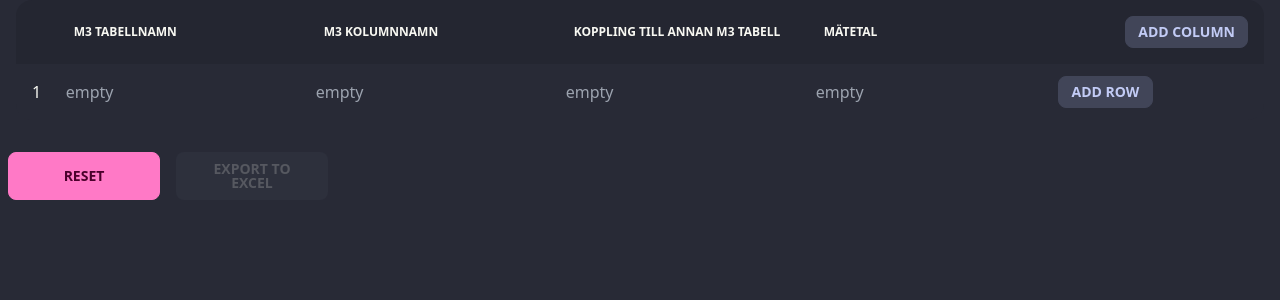
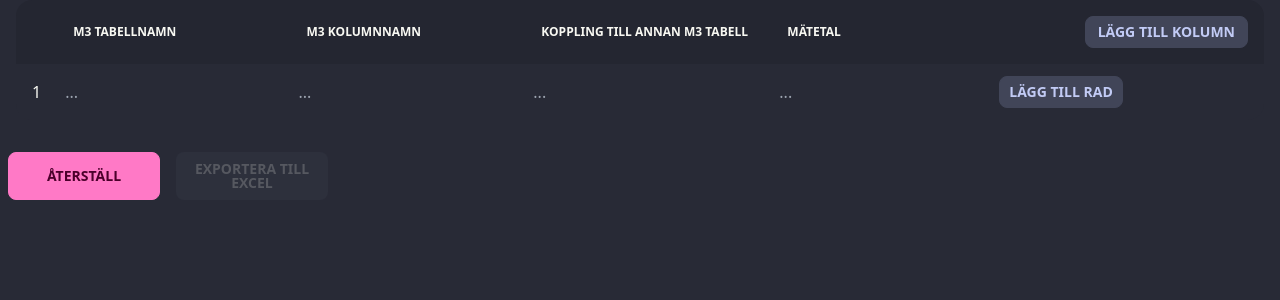
Before and after one commit to oliie/jak-tabell, a SvelteKit app: page / in a window 1280 px wide. Shown: the top 300 px of the page. Built offline with nearby package versions, Linux system fonts and the light colour scheme.

Commit message:
- adds swedish and new placeholders

```diff
--- a/src/routes/+page.svelte
+++ b/src/routes/+page.svelte
@@ -55,9 +55,11 @@
   };
 
   const resetTable = () => {
-    headings = structuredClone(INITIAL_HEADINGS);
-    data = structuredClone(INITIAL_DATA);
-    storeData();
+    if (confirm('Vill du återställa tabellen?')) {
+      headings = structuredClone(INITIAL_HEADINGS);
+      data = structuredClone(INITIAL_DATA);
+      storeData();
+    }
   };
 
   const exportToExcel = () => {
@@ -92,7 +94,7 @@
           {:else}
             <th>
               <input
-                placeholder="empty"
+                placeholder="Ange kolumnnamn..."
                 class="bg-transparent p-2 w-full"
                 on:keyup={storeData}
                 bind:value={heading}
@@ -101,7 +103,7 @@
           {/if}
         {/each}
         <th class="text-right">
-          <button class="btn btn-sm" on:click={addColumn}>Add column</button>
+          <button class="btn btn-sm" on:click={addColumn}>Lägg till kolumn</button>
         </th>
       </tr>
     </thead>
@@ -114,7 +116,7 @@
           {#each row as value}
             <td class="m-0 p-0">
               <input
-                placeholder="empty"
+                placeholder="..."
                 class="bg-transparent p-2 w-full"
                 on:keyup={storeData}
                 bind:value
@@ -123,9 +125,9 @@
           {/each}
           <td class="m-0 p-0">
             <div class="grid grid-cols-2 gap-4">
-              <button class="btn btn-sm" on:click={() => addRow(i)}>Add row</button>
+              <button class="btn btn-sm" on:click={() => addRow(i)}>Lägg till rad</button>
               {#if data.length > 1}
-                <button class="btn btn-sm" on:click={() => removeRow(i)}>Remove</button>
+                <button class="btn btn-sm" on:click={() => removeRow(i)}>Ta bort</button>
               {/if}
             </div>
           </td>
@@ -137,9 +139,9 @@
 
 <div class="text-center">
   <div class="mt-8 ml-2 grid grid-cols-2 gap-4 w-1/4">
-    <button class="btn btn-primary" on:click={resetTable}> Reset </button>
+    <button class="btn btn-primary" on:click={resetTable}> Återställ </button>
     <button disabled={!isValid} class="btn btn-secondary" on:click={exportToExcel}>
-      Export to Excel
+      Exportera till Excel
     </button>
   </div>
 </div>
```
